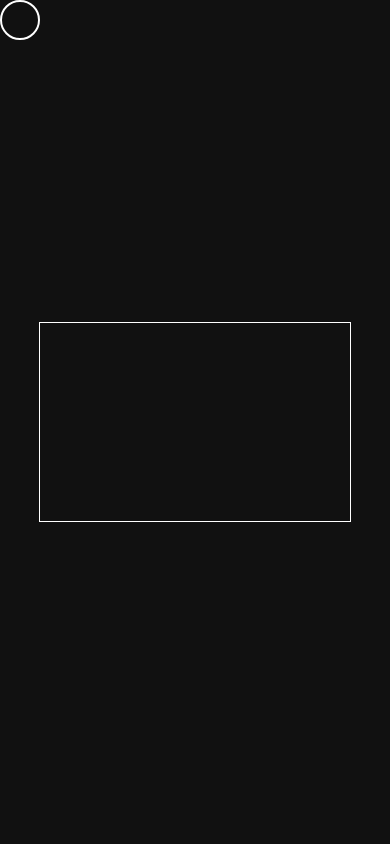
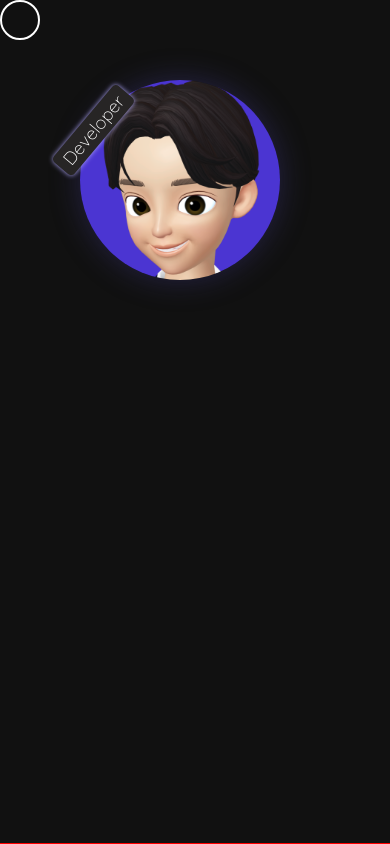
Before and after one commit to lswdev/portfolio, a Vue app: page /intro-detail in a window 390 px wide. Shown: the top 844 px of the page. Built offline with nearby package versions, Linux system fonts and the light colour scheme.

Commit message:
avatar 추가 및  CSS animation

```diff
--- a/src/assets/intro.css
+++ b/src/assets/intro.css
@@ -140,20 +140,74 @@
   border: 1px solid white;
 }
 
+.detail-contain:first-of-type {
+  justify-content: flex-start;
+  align-items: flex-start;
+}
+.my-avatar {
+  position: relative;
+  width: 200px;
+  height: 200px;
+  border-radius: 100%;
+  background: url("./images/avatar01.png") 50% 50% no-repeat;
+  background-size: 100%;
+  margin: 5rem;
+  line-height: 2rem;
+  display: flex;
+  align-items: center;
+  justify-content: center;
+  text-align: center;
+  transition: 0.3s ease all;
+  color: rgba(255, 255, 255, 0);
+  cursor: pointer;
+  animation: avatarBorder 2s ease-in-out infinite;
+}
+.my-avatar:hover {
+  color: #FFF;
+  background: rgba(51, 51, 51, 0.45);
+  z-index: 2;
+}
+@keyframes avatarBorder {
+  10% {
+    border-radius: 80px;
+    box-shadow: 0 0 50px rgba(61, 53, 125, 0.81);
+  }
+  100% {
+    box-shadow: none;
+    border-radius: 100%;
+  }
+}
+.avatar-label {
+  position: absolute;
+  z-index: 1;
+  left: 0;
+  top: 0;
+  font-size: 1.125rem;
+  color: #FFF;
+  background-color: rgb(39,37,37);
+  box-shadow: 0 0 5px rgb(174,165,246) ;
+  border-radius: 0.3rem;
+  margin: 5rem;
+  padding: 0.5rem 0;
+  writing-mode: vertical-lr;
+  transform: rotate(-140deg)
+}
 
 /* 모바일 가로 모드 */
-@media (min-width: 576px) {
-
+@media (max-width: 576px) {
+  .my-avatar {}
+  .avatar-label {}
 }
 /* 태블릿 디바이스 */
-@media (min-width: 768px) {
-
+@media (max-width: 768px) {
+  .my-avatar {}
+  .avatar-label {}
 }
 /* 데스크탑 */
-@media (min-width: 992px) {
-
+@media (max-width: 992px) {
+  .my-avatar {width: 200px;height: 200px;}
+  .avatar-label {}
 }
 /* 큰화면 데스크탑 */
-@media (min-width: 1200px) {
-
+@media (max-width: 1200px) {
 }
--- a/src/views/IntroDetailView.vue
+++ b/src/views/IntroDetailView.vue
@@ -1,10 +1,14 @@
 <!--eslint-disable-->
 <template>
-  <section class="detail-section" @wheel.prevent="scrolls" id="detail-section">
-    <div class="main-top-contain detail-contain" id="detail-contain1" ref="detailContain1">
-      <div class="intro-detail">
-<!--          <Carousel></Carousel>-->
+  <section class="detail-section" @wheel="scrolls" id="detail-section">
+    <div class="main-top-contain detail-contain" id="detail-contain1" ref="detailContain1"
+      style="border-bottom: 1px solid red">
+      <div class="my-avatar">
+        이시우<br>
+        1997. 02. 28<br>
+        Lee Siwoo
       </div>
+      <span class="avatar-label">Developer</span>
     </div>
     <div class="main-top-contain detail-contain" id="detail-contain2" ref="detailContain2">
       <div class="intro-detail">
@@ -51,23 +55,18 @@ export default {
       const sectionEl = document.getElementById('detail-section');
       // 스크롤 DOWN
       if (e.wheelDelta < 0) {
-        if (this.windowHeight === 0) {
-          this.windowHeight = window.innerHeight;
-        } else if (e.target.id === `detail-contain${sectionEl.children.length}`) {
+        console.log('Down');
+        // 끝 도달
+        if (e.target.id === `detail-contain${sectionEl.children.length}`) {
           e.preventDefault();
-        } else {
-          this.windowHeight += window.innerHeight;
         }
       }
       // 스크롤 UP
       else {
-        if (this.windowHeight === 0) {
-          e.preventDefault();
-        } else {
-          this.windowHeight -= window.innerHeight;
-        }
+        console.log('Up');
       }
-      window.scrollTo({top: this.windowHeight, behavior:'smooth'});
+      // 맨 위로
+      // window.scrollTo({top: 0, behavior:'smooth'});
     },
   },
 }
```
Also changed, not shown: src/assets/images/avatar01.png (added).
